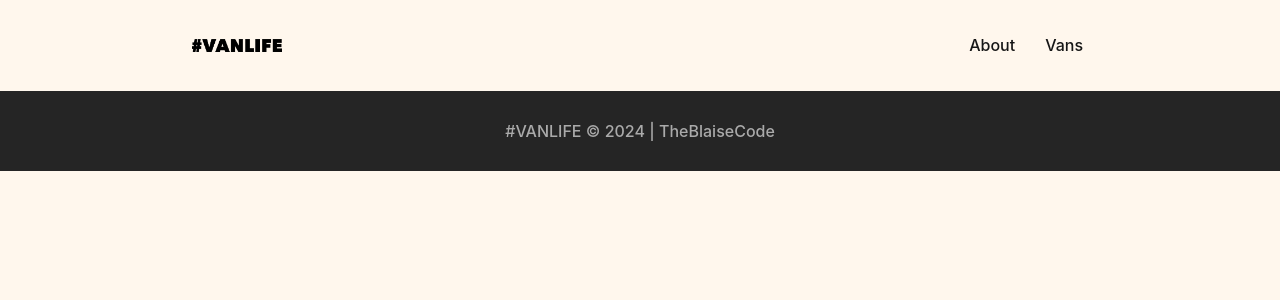
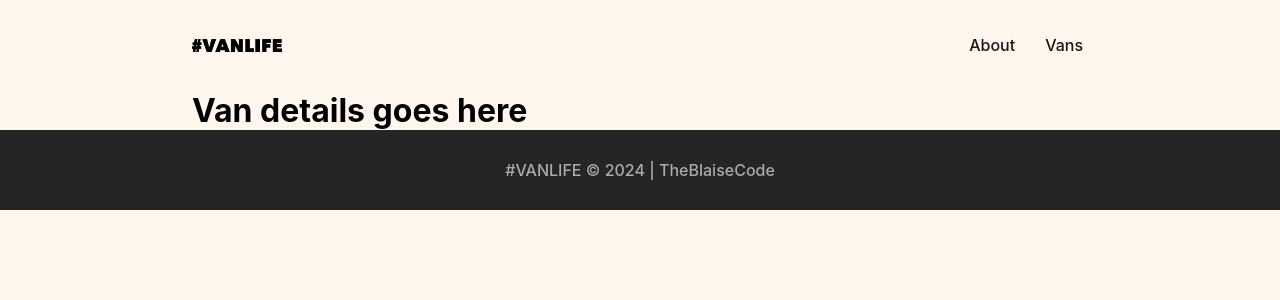
Before and after one commit to theblaisecode/Scrimba-React-Router-6, a React (Vite) app in the folder VanLife/: page /vans/1 in a window 1280 px wide. Shown: the top 300 px of the page. Built offline with nearby package versions, Linux system fonts and the light colour scheme; what miragejs would draw is missing.

Commit message:
firstt commit

```diff
--- a/VanLife/src/App.jsx
+++ b/VanLife/src/App.jsx
@@ -2,6 +2,7 @@ import { BrowserRouter, Routes, Route, Link } from "react-router-dom";
 import Home from "./pages/Home/Home";
 import About from "./pages/About/About";
 import Vans from "./pages/Vans/Vans";
+import VanInfo from "./pages/VanInfo/VanInfo";
 import logo from "./img/logo.png";
 import "./server";
 
@@ -34,6 +35,7 @@ function App() {
         <Route path="/" element={<Home />} />
         <Route path="/about" element={<About />} />
         <Route path="/vans" element={<Vans />} />
+        <Route path="/vans/:id" element={<VanInfo />} />
       </Routes>
 
       <footer>
--- /dev/null
+++ b/VanLife/src/Pages/VanInfo/VanInfo.jsx
@@ -0,0 +1,15 @@
+import VanInfoWrapper from "./VanInfoWrapper";
+
+function VanInfo() {
+  return (
+    <VanInfoWrapper>
+      <div className="vanInfo">
+        <div className="container">
+          <h1>Van details goes here</h1>
+        </div>
+      </div>
+    </VanInfoWrapper>
+  );
+}
+
+export default VanInfo;
--- /dev/null
+++ b/VanLife/src/Pages/VanInfo/VanInfoWrapper.js
@@ -0,0 +1,7 @@
+import styled from "styled-components";
+
+const VanInfoWrapper = styled.div`
+
+`
+
+export default VanInfoWrapper;
```
